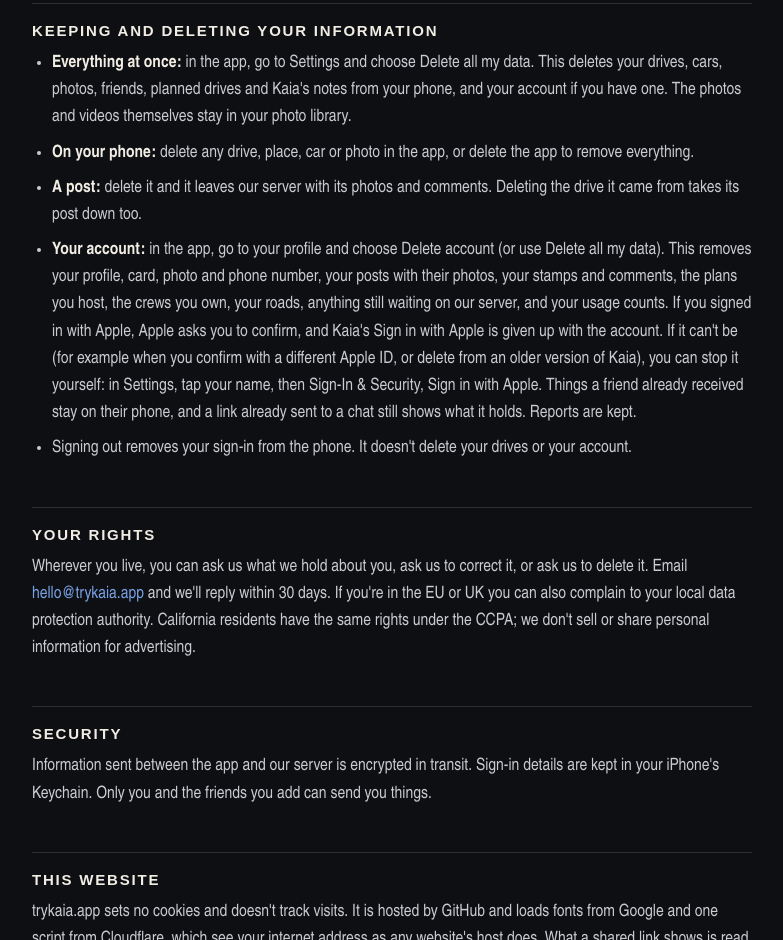
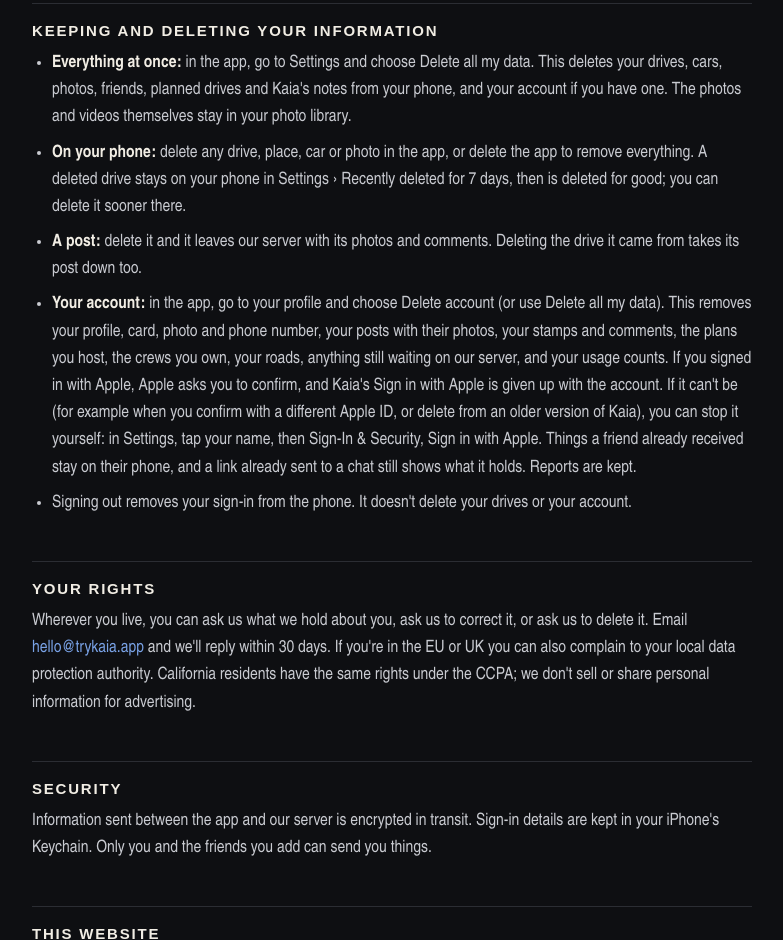
Before and after one commit to Svkayy/TryKaia, a plain HTML site: page privacy/index.html in a window 1280 px wide. Shown: the part 5345-6285 px from the top of the page, without its empty margins (248-1031 px from the left). Drawn offline with Linux system fonts and the light colour scheme; a web font is replaced by a local one.

Commit message:
Update the page

```diff
--- a/privacy/index.html
+++ b/privacy/index.html
@@ -128,7 +128,7 @@ footer a{color:var(--mute)}</style>
 <h2>Keeping and deleting your information</h2>
 <ul>
   <li><b>Everything at once:</b> in the app, go to Settings and choose Delete all my data. This deletes your drives, cars, photos, friends, planned drives and Kaia's notes from your phone, and your account if you have one. The photos and videos themselves stay in your photo library.</li>
-  <li><b>On your phone:</b> delete any drive, place, car or photo in the app, or delete the app to remove everything.</li>
+  <li><b>On your phone:</b> delete any drive, place, car or photo in the app, or delete the app to remove everything. A deleted drive stays on your phone in Settings › Recently deleted for 7 days, then is deleted for good; you can delete it sooner there.</li>
   <li><b>A post:</b> delete it and it leaves our server with its photos and comments. Deleting the drive it came from takes its post down too.</li>
   <li><b>Your account:</b> in the app, go to your profile and choose Delete account (or use Delete all my data). This removes your profile, card, photo and phone number, your posts with their photos, your stamps and comments, the plans you host, the crews you own, your roads, anything still waiting on our server, and your usage counts. If you signed in with Apple, Apple asks you to confirm, and Kaia's Sign in with Apple is given up with the account. If it can't be (for example when you confirm with a different Apple ID, or delete from an older version of Kaia), you can stop it yourself: in Settings, tap your name, then Sign-In &amp; Security, Sign in with Apple. Things a friend already received stay on their phone, and a link already sent to a chat still shows what it holds. Reports are kept.</li>
   <li>Signing out removes your sign-in from the phone. It doesn't delete your drives or your account.</li>
```
Also changed, not shown: support/index.html (+1 -1 lines).
